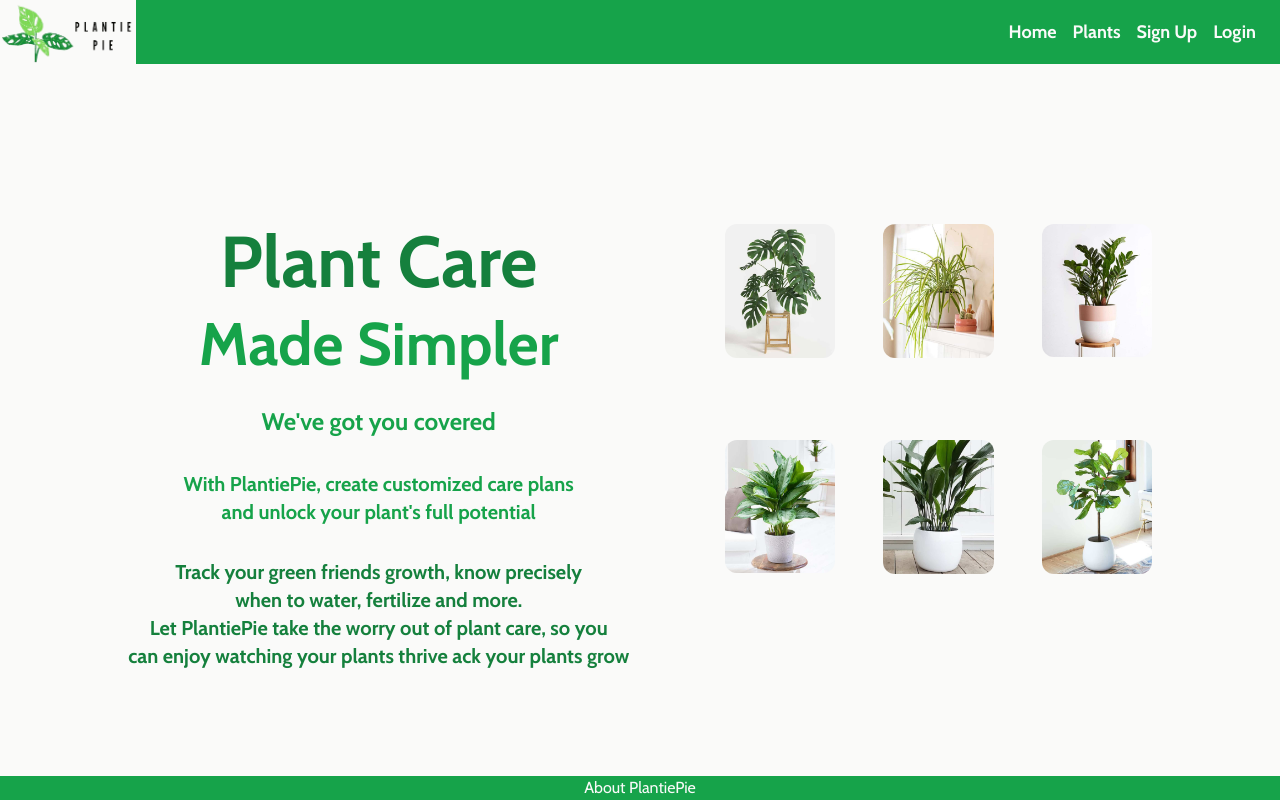
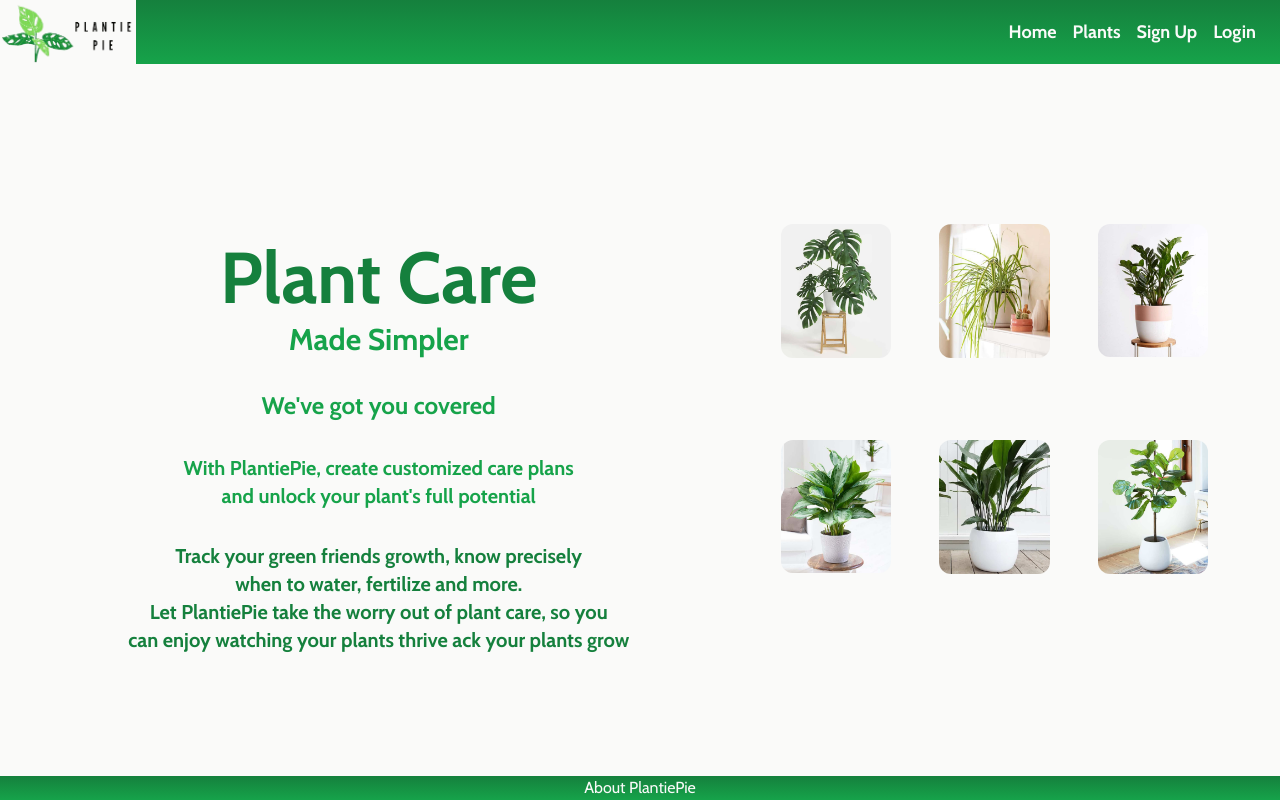
Before and after one commit to plant-app-react/front-end, a React (Vite) app: page / in a window 1280 px wide. Built offline with nearby package versions, Linux system fonts and the light colour scheme; no server answers.

Commit message:
Add loading spinner to Plants component

```diff
--- a/src/components/Footer.jsx
+++ b/src/components/Footer.jsx
@@ -3,7 +3,7 @@ import { Link } from "react-router-dom"
 
 function Footer() {
     return (
-        <div className="fixed bottom-0 w-screen bg-green-600 mt-8 text-center lg:mt-16">
+        <div className="fixed bottom-0 w-screen bg-gradient-to-b from-green-700 to-green-600 mt-8 text-center lg:mt-16">
             <Link to="/about" className="text-stone-50">About PlantiePie</Link>
 
         </div>
--- a/src/components/NavBar.jsx
+++ b/src/components/NavBar.jsx
@@ -10,7 +10,7 @@ function Navbar() {
         logOutUser
     } = useContext(AuthContext);
     return (
-        <nav className="flex justify-between items-center bg-green-600 lg:pr-4">
+        <nav className="flex justify-between items-center bg-gradient-to-b from-green-700 to-green-600 lg:pr-4">
             <div className="bg-stone-50"><Link to={"/"}><img className="h-10 lg:h-16" src={Logo} alt="Logo" /></Link></div>
             <div>
                 {isLoggedIn ? (
--- a/src/pages/HomePage.jsx
+++ b/src/pages/HomePage.jsx
@@ -24,12 +24,12 @@ function HomePage() {
             {!isLoading && (
                 <div className="flex flex-col lg:flex-row lg:justify-center lg:items-center font-bold lg:mt-48 gap-12 pb-16 lg:h-96">
                     <div className="text-center lg:mr-12">
-                    <h1 className="text-4xl mt-6 lg:text-7xl lg:mt-24 text-green-700">Plant Care</h1>
-                    <h2 className="text-4xl my-4  text-green-600 lg:text-6xl">Made Simpler</h2>
-                    <h4 className="text-2xl my-8  text-green-600">We've got you covered</h4>
-                    <p className="text-md lg:text-xl lg:my-8 text-green-600">With PlantiePie, create customized care plans<br />
+                        <h1 className="text-3xl mt-6 mx-6 lg:text-7xl lg:mt-24 text-green-700">Plant Care</h1>
+                        <h2 className="text-3xl my-2 mx-6 text-green-600 lg:text-6xllg:my-4 ">Made Simpler</h2>
+                        <h4 className="text-2xl my-4 mx-6 text-green-600 lg:my-8">We've got you covered</h4>
+                        <p className="text-md mx-8 lg:text-xl lg:my-8 text-green-600">With PlantiePie, create customized care plans<br />
                             and unlock your plant's full potential</p>
-                    <p className="text-md lg:text-xl lg:my-8 text-green-700">Track your green friends growth, know precisely <br />when to water, fertilize and more.<br />
+                        <p className="text-sm my-2 mx-14 lg:text-xl lg:my-8 text-green-700">Track your green friends growth, know precisely <br />when to water, fertilize and more.<br />
 
                             Let PlantiePie take the worry out of plant care, so you <br />
                             can enjoy watching your plants thrive
--- a/src/pages/PlantList.jsx
+++ b/src/pages/PlantList.jsx
@@ -14,6 +14,17 @@ function PlantList() {
     const storedToken = localStorage.getItem("authToken");
 
     const { plantId } = useParams();
+
+    const [isLoading, setIsLoading] = useState(true);
+
+
+    useEffect(() => {
+        const timeout = setTimeout(() => {
+            setIsLoading(false);
+        }, 750);
+
+        return () => clearTimeout(timeout);
+    }, []);
 
     const [plants, setPlants] = useState([]);
 
@@ -95,11 +106,15 @@ function PlantList() {
 
     return (
         <div>
+            {isLoading && <div className="loader"></div>}
+            {!isLoading && (
+                <div>
                     <div className="flex justify-center my-12">
                         <button onClick={toggleFormVisibility} className="bg-green-700 hover:bg-green-600 text-white text-md p-2 lg:text-lg font-bold lg:py-2 lg:px-4 rounded-full">
                             Add Plant
                         </button>
                     </div>
+
                     {isFormVisible && <AddPlantForm handleAddPlant={handleAddPlant} />}
 
                     <div className="grid grid-cols-1 md:grid-cols-2 lg:grid-cols-3 xl:grid-cols-4 gap-12 m-12 place-items-center">
@@ -129,14 +144,15 @@ function PlantList() {
                                             </button>
                                             <button onClick={() => deletePlant(plant._id)} className="bg-gray-200 rounded-full px-1.5 py-1.5 text-sm font-semibold text-gray-700 mr-2 mb-2 hover:bg-red-600 hover:text-white"><MdDeleteOutline /></button>
                                         </div>
+
                                     </div>
 
                                 )
                             )}
                     </div>
                 </div>
-    )
-
+            )}
+        </div>
+    );
 }
-
 export default PlantList;
```
Lines whose indentation alone changed are shown as unchanged.
